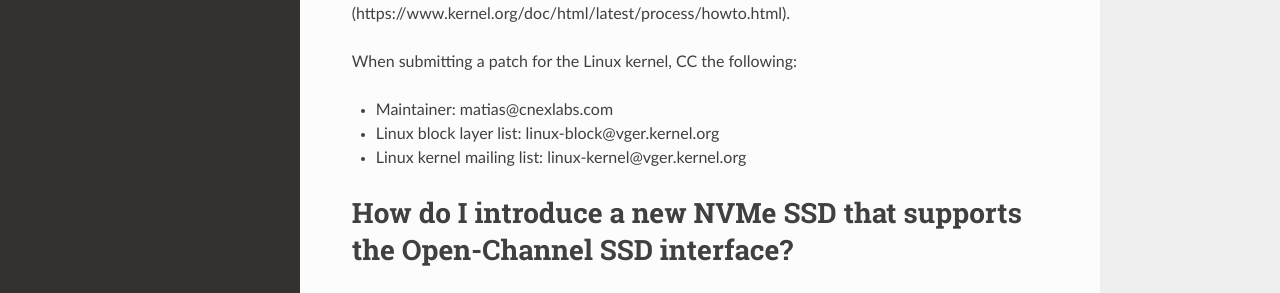
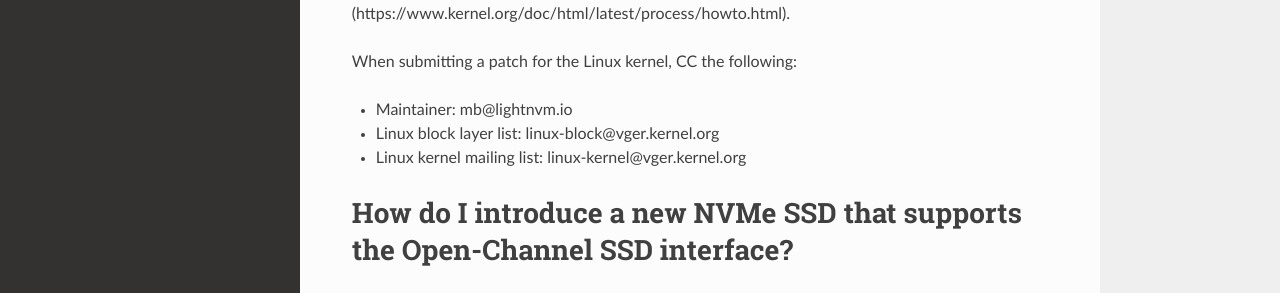
Before and after one commit to OpenChannelSSD/documentation, an MkDocs documentation site: the page built from docs/contribute.md, in a window 1280 px wide and 1048 px high. Shown: the part 531-824 px from the top of the window. Built offline with MkDocs 1.6.1, drawn with Linux system fonts in a browser that asks for light colours; nearby versions of some CDN libraries; old or Windows-style settings are respelled for this version of MkDocs.

Commit message:
Update contribute.md
Update e-mail address

```diff
--- a/docs/contribute.md
+++ b/docs/contribute.md
@@ -17,7 +17,7 @@ If you want to submit a Linux kernel patch, please follow the Linux kernel guide
 
 When submitting a patch for the Linux kernel, CC the following:
 
- * Maintainer: matias@cnexlabs.com
+ * Maintainer: mb@lightnvm.io
  * Linux block layer list: linux-block@vger.kernel.org
  * Linux kernel mailing list: linux-kernel@vger.kernel.org
 
```
